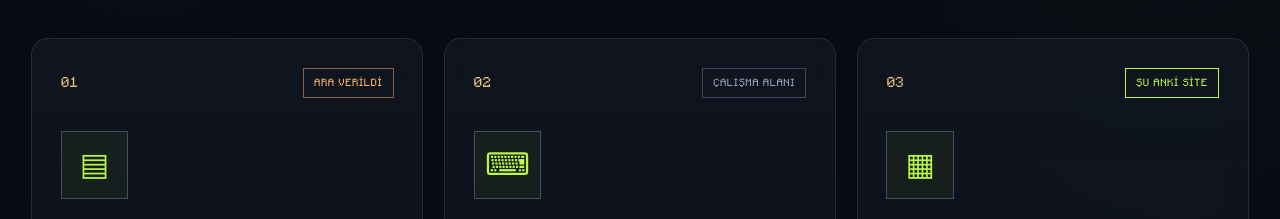
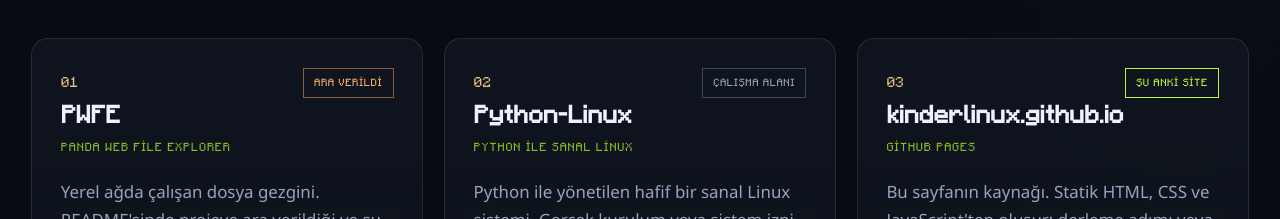
Before and after one commit to kinderlinux/kinderlinux.github.io, a plain HTML site: page index.html in a window 1280 px wide. Shown: the part 1362-1581 px from the top of the page. Drawn offline with Linux system fonts and the light colour scheme; animation ran at ten frames a second.

Commit message:
Remove card icons from project listings
Removed icon elements from project cards in index.html.

```diff
--- a/index.html
+++ b/index.html
@@ -170,7 +170,6 @@
         <div class="project-grid" id="projectGrid">
           <article class="card reveal" data-cat="arac" style="--i:0">
             <div class="card__top"><span class="card__no">01</span><span class="badge badge--pause">Ara verildi</span></div>
-            <div class="card__icon" aria-hidden="true">▤</div>
             <h3>PWFE</h3>
             <p class="card__sub">Panda Web File Explorer</p>
             <p class="card__desc">Yerel ağda çalışan dosya gezgini. README'sinde projeye ara verildiği ve şu anda kullanılmaması gerektiği açıkça yazıyor; tanıtım amaçlı listeleniyor.</p>
@@ -180,7 +179,6 @@
 
           <article class="card reveal" data-cat="arac" style="--i:1">
             <div class="card__top"><span class="card__no">02</span><span class="badge">Çalışma alanı</span></div>
-            <div class="card__icon" aria-hidden="true">⌨</div>
             <h3>Python-Linux</h3>
             <p class="card__sub">Python ile sanal Linux</p>
             <p class="card__desc">Python ile yönetilen hafif bir sanal Linux sistemi. Gerçek kurulum veya sistem izni gerekmez; her şey ev dizinindeki <code>pythonlinux/.venv</code> içinde kalır. <code>plpm</code> ile GitHub dizininden paket eklenir. Geliştirme aşamasında.</p>
@@ -190,7 +188,6 @@
 
           <article class="card reveal" data-cat="site" style="--i:2">
             <div class="card__top"><span class="card__no">03</span><span class="badge badge--live">Şu anki site</span></div>
-            <div class="card__icon" aria-hidden="true">▦</div>
             <h3>kinderlinux.github.io</h3>
             <p class="card__sub">GitHub Pages</p>
             <p class="card__desc">Bu sayfanın kaynağı. Statik HTML, CSS ve JavaScript'ten oluşur; derleme adımı veya sunucu gerektirmez.</p>
```
